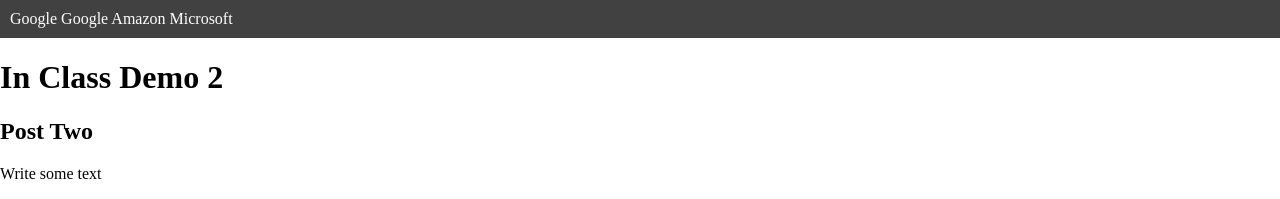
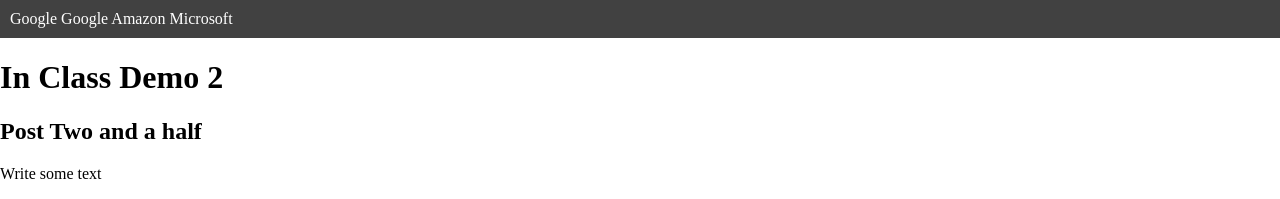
Before and after one commit to nvc-nenad/2021-test, a plain HTML site: page index.html in a window 1280 px wide. Shown: the top 199 px of the page. Drawn offline with Linux system fonts and the light colour scheme.

Commit message:
updated post two

```diff
--- a/index.html
+++ b/index.html
@@ -28,7 +28,7 @@
     <h1 class="intro title">In Class Demo 2</h1>
     <section>
       <header>
-        <h2>Post Two</h2>
+        <h2>Post Two and a half </h2>
       </header>
       <article>
 
```
